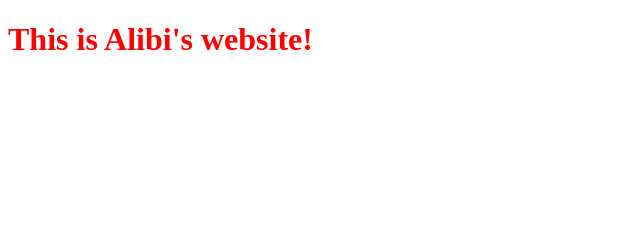
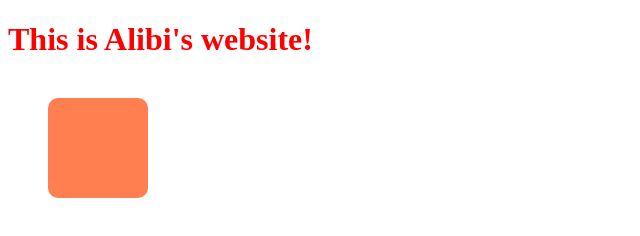
Before and after one commit to realibi-dev/realibi-dev.github.io, a plain HTML site: page index.html in a window 1280 px wide. Shown: the whole page, without its empty margins (0-640 px from the left). Drawn offline with Linux system fonts and the light colour scheme.

Commit message:
Add files via upload

```diff
--- a/index.html
+++ b/index.html
@@ -8,5 +8,6 @@
 </head>
 <body>
     <h1>This is Alibi's website!</h1>
+    <div class="box"></div>
 </body>
 </html>
--- a/style.css
+++ b/style.css
@@ -1,3 +1,11 @@
 h1 {
     color: red;
 }
+
+.box {
+    margin: 40px;
+    width: 100px;
+    height: 100px;
+    border-radius: 10px;
+    background-color: coral;
+}
```
